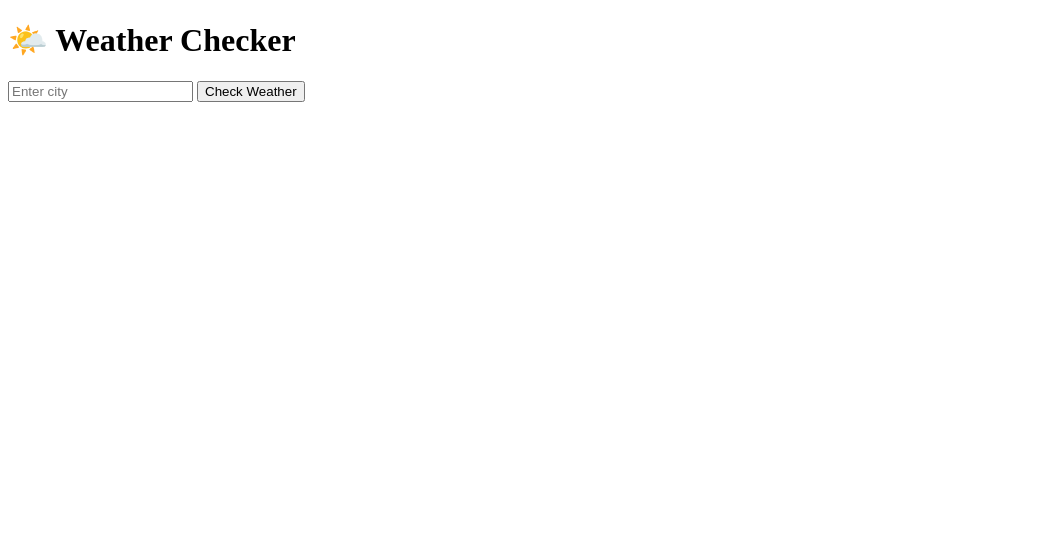
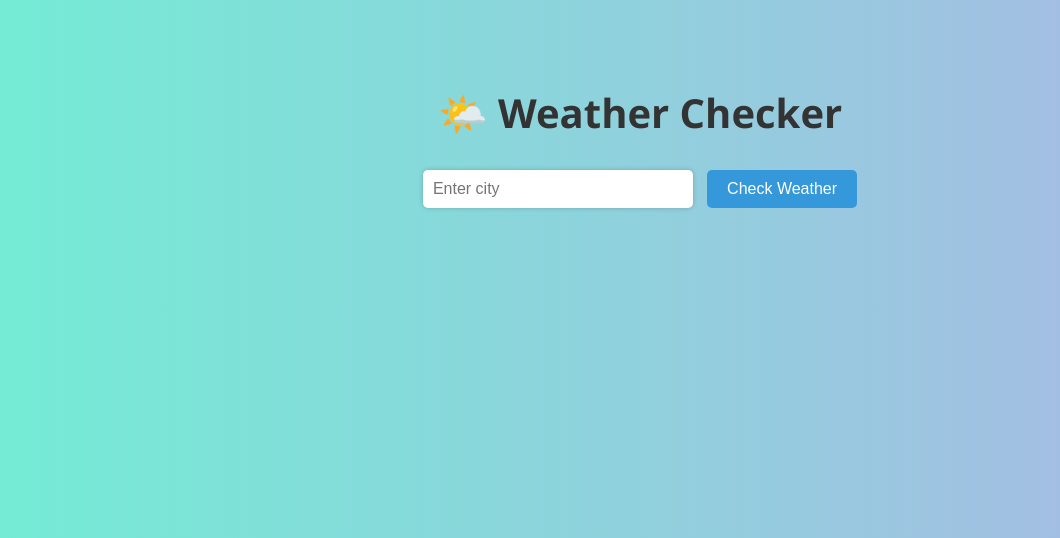
Before and after one commit to Nayan544/weather_project, a Django app: page / in a window 1280 px wide. Shown: the top 538 px of the page, without its empty margins (0-1060 px from the left). Run offline with Django 5.2, Linux system fonts and the light colour scheme.

Commit message:
add css in templates

```diff
--- a/weather/templates/weather/home.html
+++ b/weather/templates/weather/home.html
@@ -1,8 +1,64 @@
-<!-- weather/templates/weather/home.html -->
 <!DOCTYPE html>
 <html>
 <head>
-    <title>Weather App</title>
+    <title>Weather</title>
+    <style>
+        body {
+            font-family: 'Segoe UI', Tahoma, Geneva, Verdana, sans-serif;
+            background: linear-gradient(to right, #74ebd5, #ACB6E5);
+            color: #333;
+            text-align: center;
+            padding: 50px;
+        }
+
+        h1 {
+            font-size: 2.5em;
+            margin-bottom: 30px;
+        }
+
+        form {
+            margin-bottom: 40px;
+        }
+
+        input[type="text"] {
+            padding: 10px;
+            width: 250px;
+            border: none;
+            border-radius: 5px;
+            box-shadow: 0 0 5px rgba(0,0,0,0.2);
+            font-size: 16px;
+        }
+
+        button {
+            padding: 10px 20px;
+            margin-left: 10px;
+            border: none;
+            border-radius: 5px;
+            background-color: #3498db;
+            color: white;
+            font-size: 16px;
+            cursor: pointer;
+            transition: background-color 0.3s ease;
+        }
+
+        button:hover {
+            background-color: #2980b9;
+        }
+
+        h2 {
+            margin-top: 30px;
+            font-size: 2em;
+        }
+
+        p {
+            font-size: 18px;
+            margin: 10px 0;
+        }
+
+        p[style*="color:red;"] {
+            font-weight: bold;
+        }
+    </style>
 </head>
 <body>
     <h1>🌤️ Weather Checker</h1>
```
Also changed, not shown: db.sqlite3.
